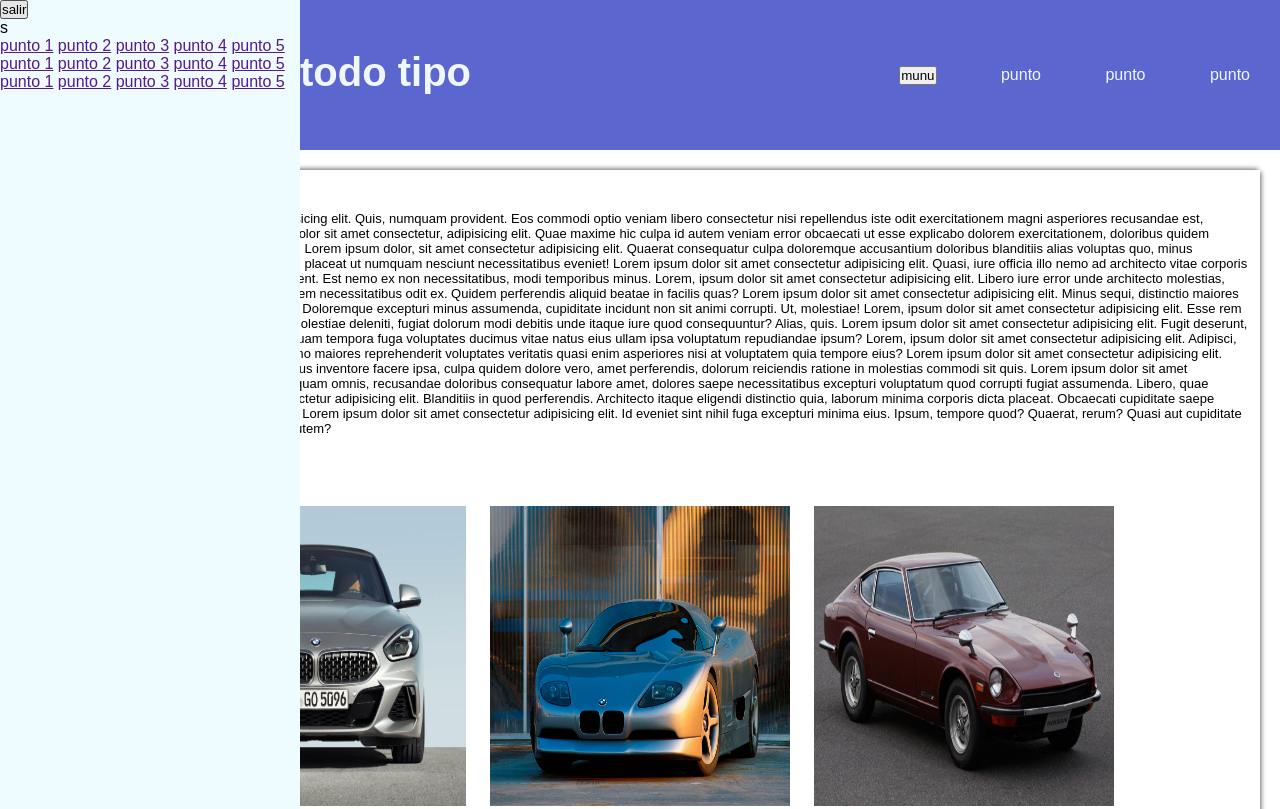
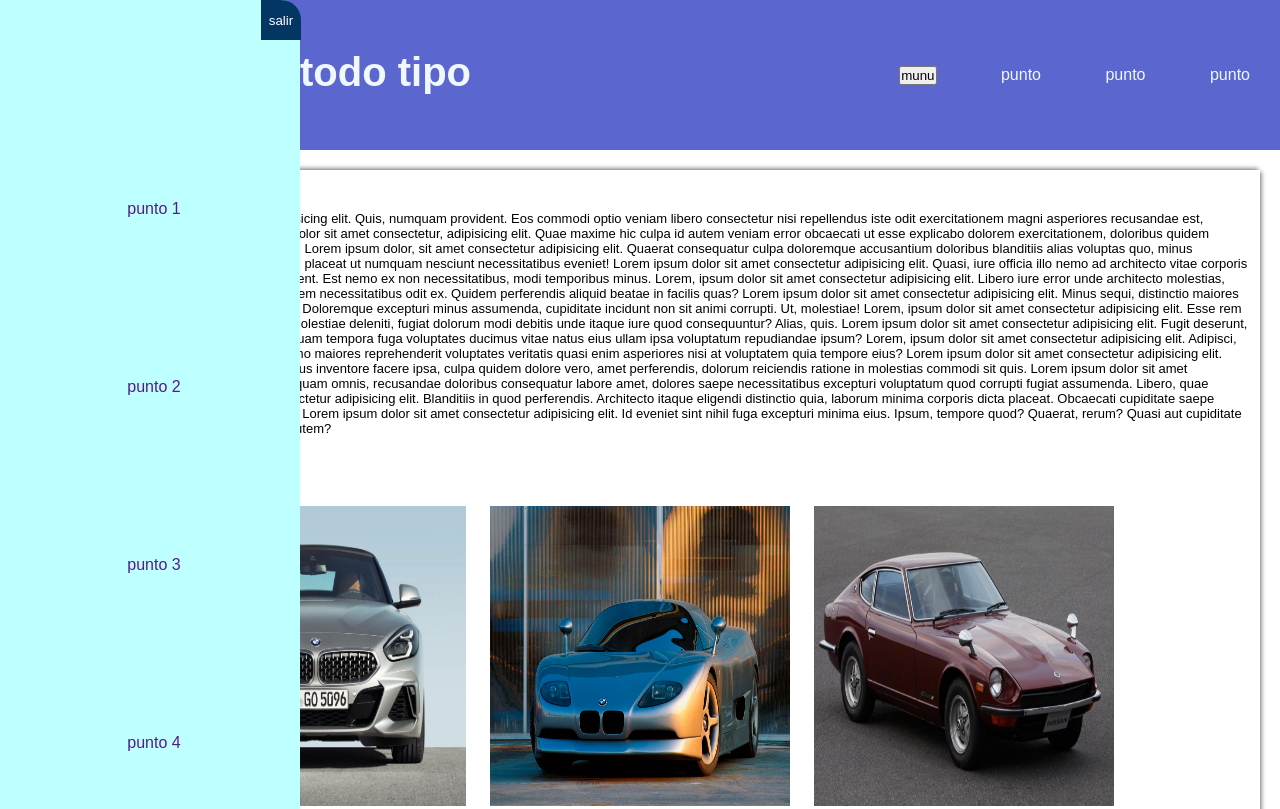
Before and after one commit to moises1226/paginaWeb_prototipo, a plain HTML site: page pag-AutosBWM/esqueleto/vista.html in a window 1280 px wide. Shown: the top 809 px of the page. Drawn offline with Linux system fonts and the light colour scheme.

Commit message:
estilos de botones de salida

```diff
--- a/pag-AutosBWM/estilos/index.css
+++ b/pag-AutosBWM/estilos/index.css
@@ -106,9 +106,74 @@ main {
 .dropDown {
     position: absolute;
     height: 100%;
-    background-color: rgb(238, 251, 255);
+    background-color: rgb(190, 255, 255);
     width: 300px;
     transform: translateX(0); /* Comienza en su posición original */
     opacity: 1; /* Comienza visible */
-    transition: transform 0.2s linear, opacity 0.2s linear;
+    transition: transform 0.2s ease-in-out, opacity 0.2s linear;
+    display: flex;
+    justify-content: center;
+    align-items: center;
+    border-top-right-radius: 20px;
+
+
+
+
+
+
 }
+.contentDropDown{
+    display: flex;
+    flex-direction: column;
+
+}
+.contentDropDown a{
+
+    margin: 80px;
+    text-decoration: none;
+    color: rgb(red, green, blue);
+}
+
+#salir{
+
+
+    position: absolute;
+    width: 40px;
+    height: 40px;
+    left: 87%;
+    top: 0;
+    border-top-right-radius: 20px;
+    background-color: rgb(4, 54, 99);
+    border: 0px;
+    color: rgb(255,255,255);
+}
+
+.salida{
+
+    content: "";
+
+
+
+}
+
+.salir::before{
+    content: "";
+    position: absolute;
+    background-color: black;
+    width: 3px;
+    height: 7px;
+    transform: rotate(20px);
+
+
+
+}
+.salir::after{
+    content: "";
+    position: absolute;
+    background-color: black;
+    width: 3px;
+    height: 7px;
+    transform: rotate(20px);
+
+
+}
```
